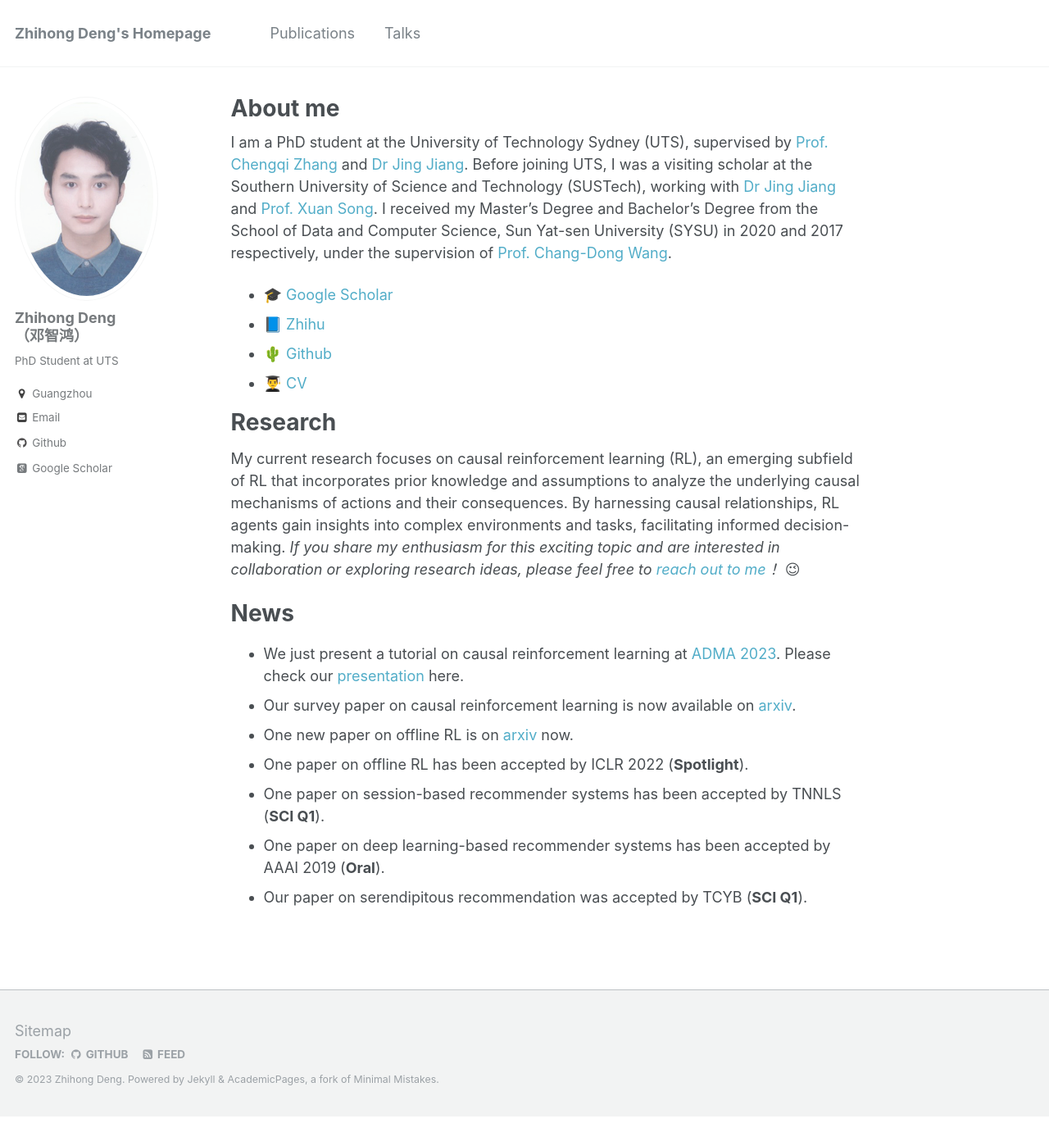
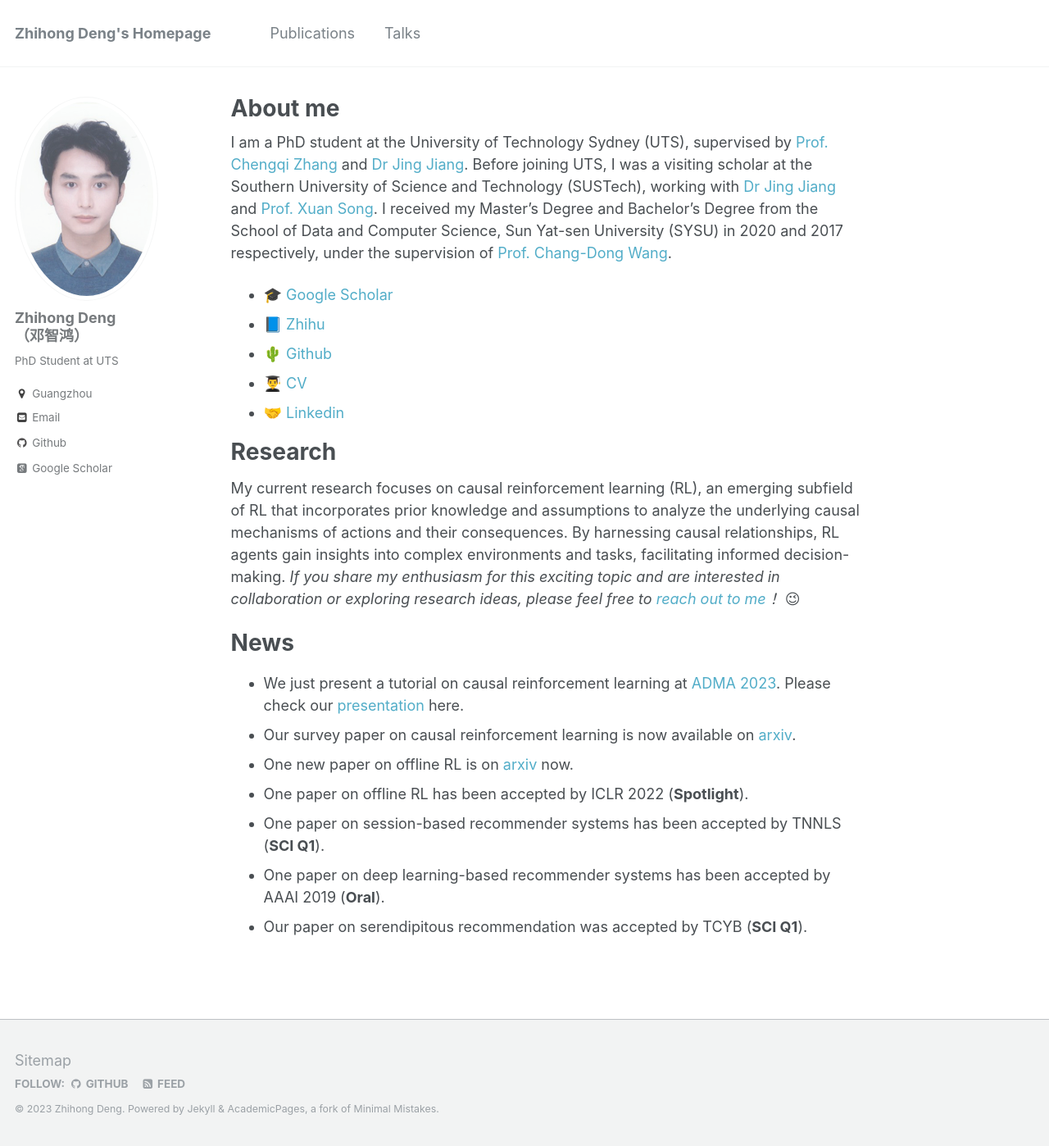
Before and after one commit to familyld/familyld.github.io, a Jekyll site: the page built from _pages/about.md, in a window 1280 px wide and 1398 px high. Shown: the whole window at 82% size. Built offline with Jekyll 4.4.1, drawn with Linux system fonts in a browser that asks for light colours; some web fonts are replaced; a script that is not in the unit is left out.

Commit message:
Linkedin

```diff
--- a/_pages/about.md
+++ b/_pages/about.md
@@ -14,6 +14,7 @@ I am a PhD student at the University of Technology Sydney (UTS), supervised by [
 - 📘 [Zhihu](https://www.zhihu.com/people/Zhi-Hong.Deng)
 - 🌵 [Github](https://github.com/familyld)
 - 👨‍🎓 [CV](http://2wildkids.com/files/CV_ZhihongDeng.pdf)
+- 🤝 [Linkedin](https://www.linkedin.com/in/zhihong-deng-111745256/)
 
 Research
 ========
```
